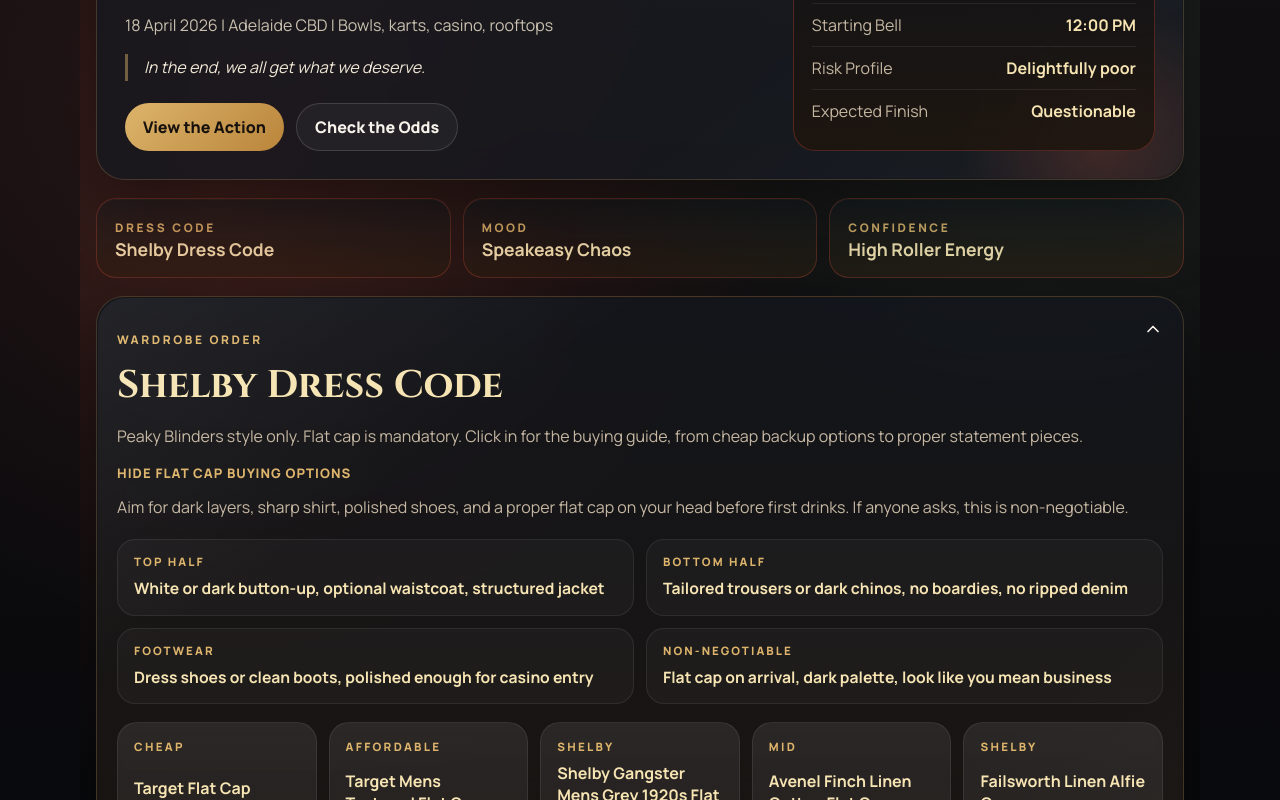
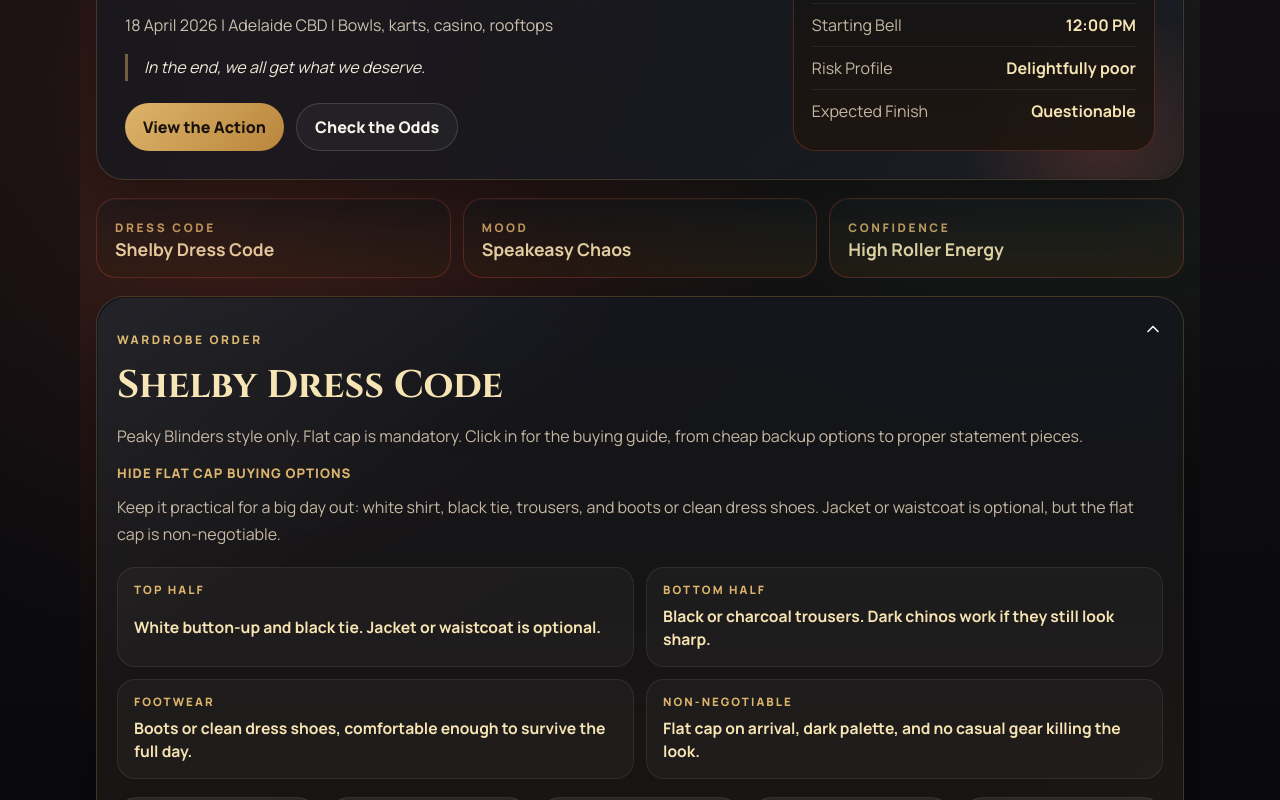
Before and after one commit to mgf-82/peaky-bucks-party, a React (Create React App) app: page / in a window 1280 px wide. Both pictures are taken after a click on the button 640 px from the left and 849 px from the top of the page. Shown: the part 449-1249 px from the top of the page. Built offline with nearby package versions, Linux system fonts and the light colour scheme.

Commit message:
Refine Shelby dress code for practical all-day wear

```diff
--- a/src/components/DressCodePanel.js
+++ b/src/components/DressCodePanel.js
@@ -4,13 +4,25 @@ import ChevronIcon from './ChevronIcon';
 
 const capOptions = [
   {
-    tier: 'Cheap',
-    name: 'Target Flat Cap',
+    tier: 'Cheap | Black',
+    name: 'Target Flat Cap - Black',
     price: 'About A$5',
     href: 'https://www.target.com.au/p/flat-cap/70047547',
   },
   {
-    tier: 'Affordable',
+    tier: 'Affordable | Grey',
+    name: 'Target Herringbone Flat Cap - Grey',
+    price: 'About A$15',
+    href: 'https://www.target.com.au/p/herringbone-flat-cap/70978094',
+  },
+  {
+    tier: 'Affordable | Black',
+    name: 'Target Mens Cotton Flat Cap - Black',
+    price: 'About A$15',
+    href: 'https://www.target.com.au/p/mens-cotton-flat-cap/71596471',
+  },
+  {
+    tier: 'Shelby | Grey',
     name: 'Target Mens Textured Flat Cap',
     price: 'About A$15',
     href: 'https://www.target.com.au/p/mens-textured-flat-cap/71597065',
@@ -22,7 +34,7 @@ const capOptions = [
     href: 'https://www.heavencostumes.com.au/products/shelby-gangster-grey-flat-cap-hat',
   },
   {
-    tier: 'Mid',
+    tier: 'Mid | Taupe-Grey',
     name: 'Avenel Finch Linen Cotton Flat Cap',
     price: 'About A$67.50',
     href: 'https://thehatstore.com.au/products/avenel-finch-linen-cotton-flat-cap-taupe',
@@ -76,25 +88,26 @@ const DressCodePanel = () => {
             transition={{ duration: 0.35 }}
           >
             <p className="dress-code-text">
-              Aim for dark layers, sharp shirt, polished shoes, and a proper flat cap on your
-              head before first drinks. If anyone asks, this is non-negotiable.
+              Keep it practical for a big day out: white shirt, black tie, trousers, and boots or
+              clean dress shoes. Jacket or waistcoat is optional, but the flat cap is
+              non-negotiable.
             </p>
             <div className="style-guide">
               <div className="style-tip">
                 <span className="style-tip-label">Top Half</span>
-                <strong>White or dark button-up, optional waistcoat, structured jacket</strong>
+                <strong>White button-up and black tie. Jacket or waistcoat is optional.</strong>
               </div>
               <div className="style-tip">
                 <span className="style-tip-label">Bottom Half</span>
-                <strong>Tailored trousers or dark chinos, no boardies, no ripped denim</strong>
+                <strong>Black or charcoal trousers. Dark chinos work if they still look sharp.</strong>
               </div>
               <div className="style-tip">
                 <span className="style-tip-label">Footwear</span>
-                <strong>Dress shoes or clean boots, polished enough for casino entry</strong>
+                <strong>Boots or clean dress shoes, comfortable enough to survive the full day.</strong>
               </div>
               <div className="style-tip">
                 <span className="style-tip-label">Non-Negotiable</span>
-                <strong>Flat cap on arrival, dark palette, look like you mean business</strong>
+                <strong>Flat cap on arrival, dark palette, and no casual gear killing the look.</strong>
               </div>
             </div>
             <div className="flat-cap-links">
```
